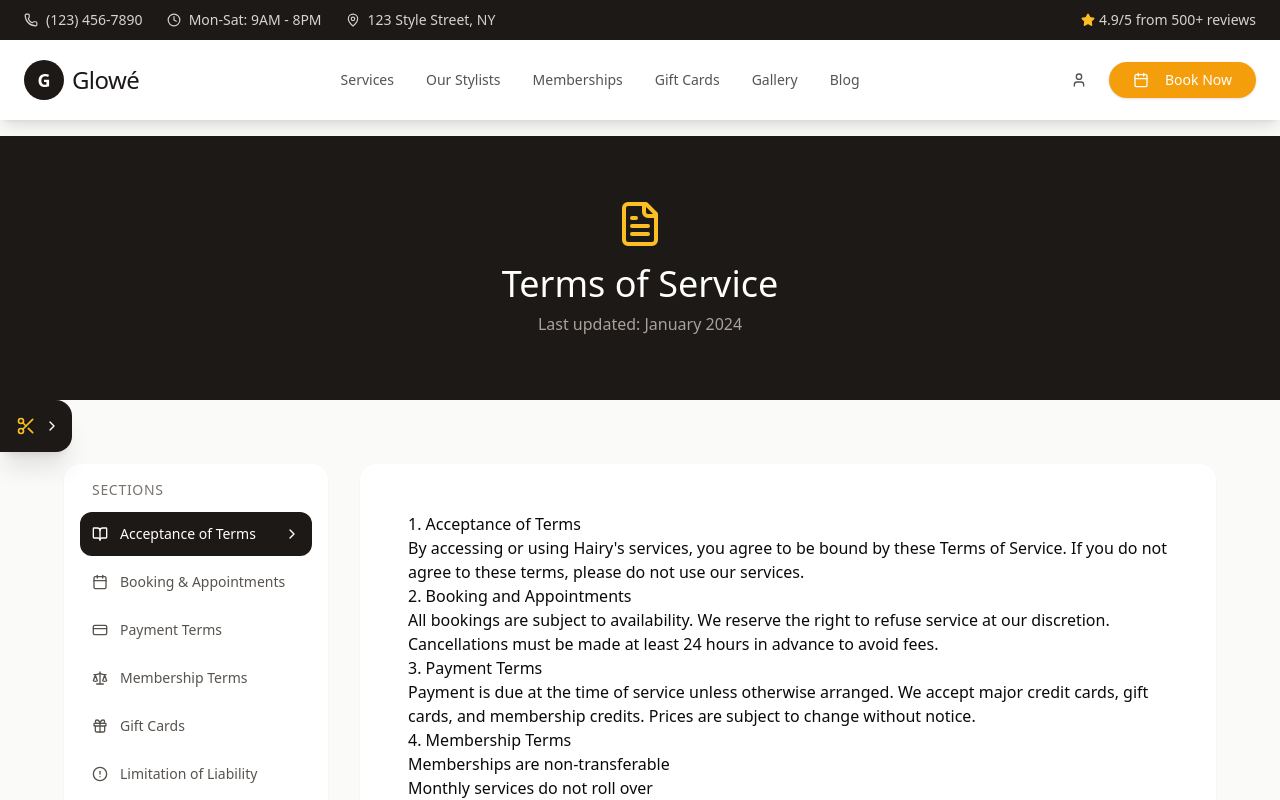
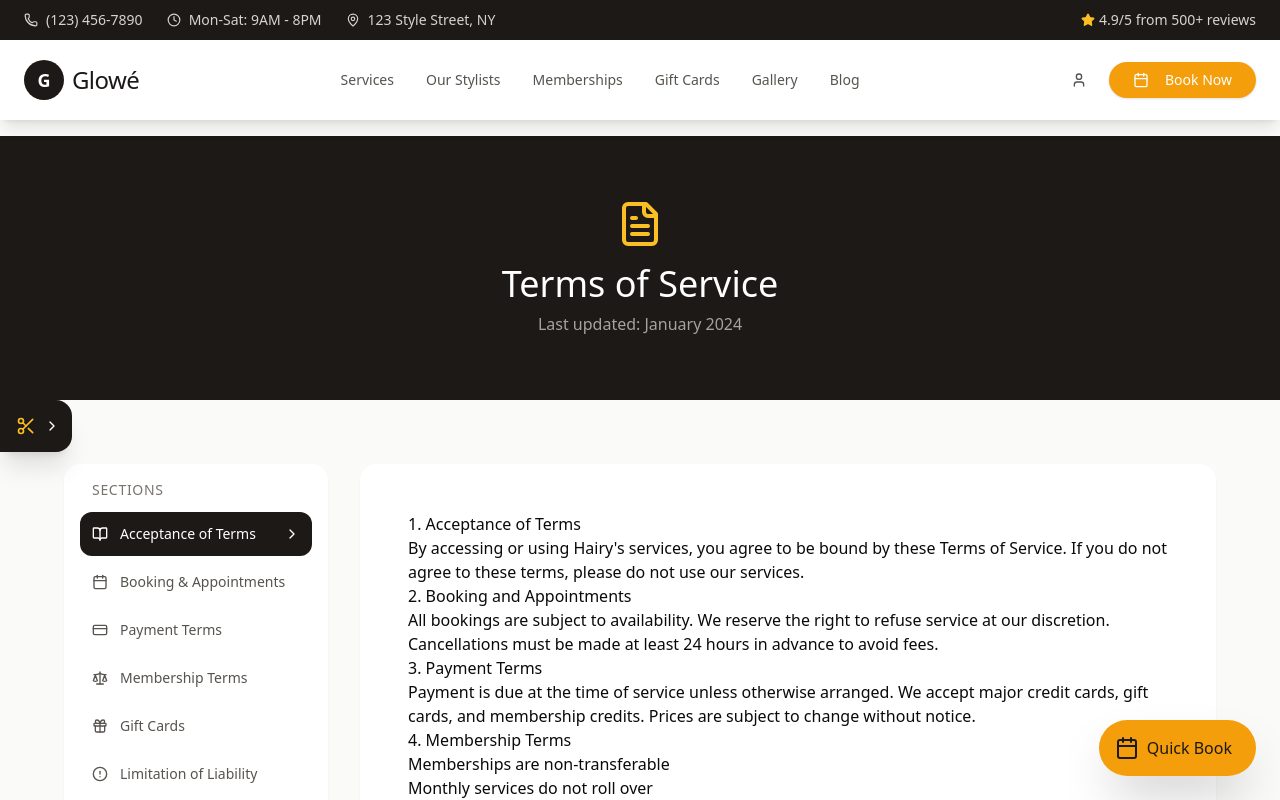
Before and after one commit to jubayer17/prive, a React (Vite) app: page /terms in a window 1280 px wide. Shown: the top 800 px of the page. Built offline with nearby package versions, Linux system fonts and the light colour scheme.

Commit message:
style: add QuickBookWidget visibility logic to Layout component

```diff
--- a/src/pages/Layout.jsx
+++ b/src/pages/Layout.jsx
@@ -1,17 +1,26 @@
-
-import React, { useEffect } from 'react';
-import { AnimatePresence, motion } from 'framer-motion';
-import { useLocation } from 'react-router-dom';
-import Header from '@/components/layout/Header';
-import Footer from '@/components/layout/Footer';
-import Sidebar from '@/components/layout/Sidebar';
+import React, { useEffect } from "react";
+import { AnimatePresence, motion } from "framer-motion";
+import { useLocation } from "react-router-dom";
+import Header from "@/components/layout/Header";
+import Footer from "@/components/layout/Footer";
+import Sidebar from "@/components/layout/Sidebar";
+import QuickBookWidget from "@/components/booking/QuickBookWidget";
 
 // Admin pages don't need the public layout
-const adminPages = ['SuperAdminDashboard', 'AdminDashboard', 'EditorDashboard'];
+const adminPages = ["SuperAdminDashboard", "AdminDashboard", "EditorDashboard"];
+
+// Pages where Quick Book widget should be hidden
+const hideQuickBookPages = [
+  "Booking",
+  "AdminDashboard",
+  "SuperAdminDashboard",
+  "EditorDashboard",
+];
 
 export default function Layout({ children, currentPageName }) {
   const location = useLocation();
   const isAdminPage = adminPages.includes(currentPageName);
+  const showQuickBook = !hideQuickBookPages.includes(currentPageName);
 
   // Scroll to top on route change
   useEffect(() => {
@@ -38,6 +47,7 @@ export default function Layout({ children, currentPageName }) {
         </motion.main>
       </AnimatePresence>
       <Footer />
+      {showQuickBook && <QuickBookWidget />}
     </div>
   );
 }
```
